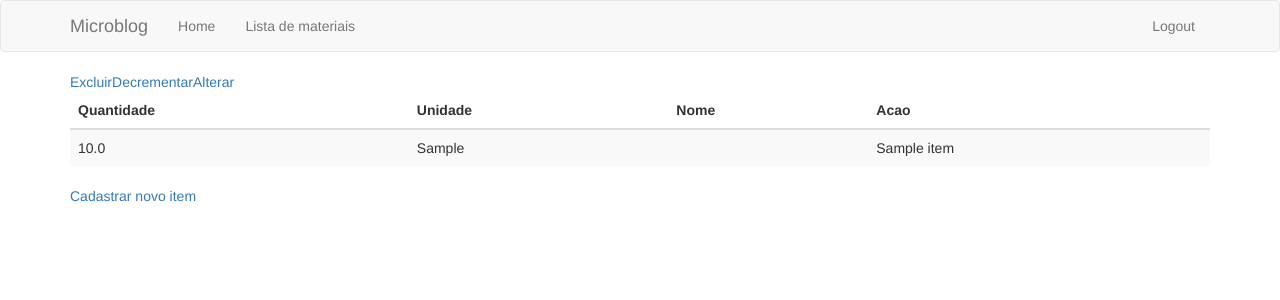
After one commit to victorcarvalho/digi_estoque, a Flask app: page /item_list in a window 1280 px wide. The commit adds this page. Shown: the top 300 px of the page. Run offline with Flask 2, Linux system fonts and the light colour scheme; a user stored in the database is signed in; tables that the repository leaves empty hold one stand-in row (values such as "Sample post"); some libraries are stand-ins or nearby versions.

Commit message:
Adição de botões de excluir item e decrementar quantidade

```diff
--- a/app/__init__.py
+++ b/app/__init__.py
@@ -12,6 +12,7 @@ db = SQLAlchemy(app)
 migrate = Migrate(app, db)
 login = LoginManager(app)
 login.login_view = 'login'
+login.login_message = 'Voce precisar se autenticar.'
 bootstrap = Bootstrap(app)
 
 
--- a/app/models.py
+++ b/app/models.py
@@ -25,8 +25,8 @@ class User(UserMixin, db.Model):
 
 class Item(db.Model):
     id = db.Column(db.Integer, primary_key=True)
-    name = db.Column(db.String(50), index=True, unique=True)
-    unit = db.Column(db.String(8), index=True, unique=True)
+    name = db.Column(db.String(50), index=True)
+    unit = db.Column(db.String(8), index=True)
     quantity = db.Column(db.Float)
 
     def __repr__(self):
--- a/app/routes.py
+++ b/app/routes.py
@@ -84,3 +84,30 @@ def item_add():
         flash('Item cadastrado com sucesso')
         return redirect(url_for('index'))
     return render_template('item_add.html', title='Cadastrar item', form=form)
+
+
+@app.route('/item_list', methods=['GET', 'POST'])
+@login_required
+def item_list():
+    items = Item.query.all()
+    return render_template('item_list.html', title='Listar itens', items=items)
+
+@app.route('/item_delete/<int:id>', methods=['GET', 'POST'])
+@login_required
+def item_delete(id):
+    item = Item.query.get_or_404(id)
+    db.session.delete(item)
+    db.session.commit()
+    flash('Item excluido com sucesso.')
+    return redirect(url_for('item_list'))
+
+@app.route('/item_dec/<int:id>', methods=['GET', 'POST'])
+@login_required
+def item_dec(id):
+    item = Item.query.get_or_404(id)
+    item.set_quantity(item.quantity-1)
+    db.session.add(item)
+    db.session.commit()
+    flash('Item decrementado com sucesso.')
+    return redirect(url_for('item_list'))
+    # return render_template('item_list.html', title='Listar itens', items=items)
--- a/app/templates/base.html
+++ b/app/templates/base.html
@@ -19,7 +19,7 @@
             <div class="collapse navbar-collapse" id="bs-example-navbar-collapse-1">
                 <ul class="nav navbar-nav">
                     <li><a href="{{ url_for('index') }}">Home</a></li>
-                    <li><a href="{{ url_for('item_add') }}">Cadastrar item</a></li>
+                    <li><a href="{{ url_for('item_list') }}">Lista de materiais</a></li>
                 </ul>
                 <ul class="nav navbar-nav navbar-right">
                     {% if current_user.is_anonymous %}
--- a/app/templates/index.html
+++ b/app/templates/index.html
@@ -1,8 +1,5 @@
 {% extends "base.html" %}
 
 {% block app_content %}
-    <h1>Hi, {{ current_user.username }}!</h1>
-    {% for item in itens %}
-    <div><p>{{ item.descricao }} says: <b>{{ item.unidade }}</b></p></div>
-    {% endfor %}
+    <h1>Hi, {{ current_user.username }}.</h1>
 {% endblock %}
--- /dev/null
+++ b/app/templates/item_list.html
@@ -0,0 +1,31 @@
+{% extends "base.html" %}
+
+{% block app_content %}
+    <table class="table table-striped table-hover">
+    <thead class="thead-dark">
+   		<tr>
+          <th>Quantidade</th>
+          <th>Unidade</th>
+       		<th>Nome</th>
+          <th>Acao</th>
+   		</tr>
+   	</thead>
+   	<tbody>
+   		{% for item in items %}
+   		<tr>
+          <td id="quantitidade">{{ item.quantity }}</td>
+       		<td id="unidade">{{ item.unit }}</td>
+          <td id="buttons">
+            <td id="nome">{{ item.name }}</td>
+            <a href="{{ url_for('item_delete', id=item.id) }}">Excluir</a>
+            <a href="{{ url_for('item_dec', id=item.id) }}">Decrementar</a>
+            <a href="{{ url_for('item_edit', id=item.id) }}">Alterar</a>
+          </td>
+   		</tr>
+   		{% endfor %}
+   	</tbody>
+</table>
+
+<p> <a href="{{ url_for('item_add') }}">Cadastrar novo item</a> </p>
+
+{% endblock %}
```
Also changed, not shown: migrations/versions/67c3bdfc911a_correcao_da_tabela_item.py (added, +34 -0 lines).
